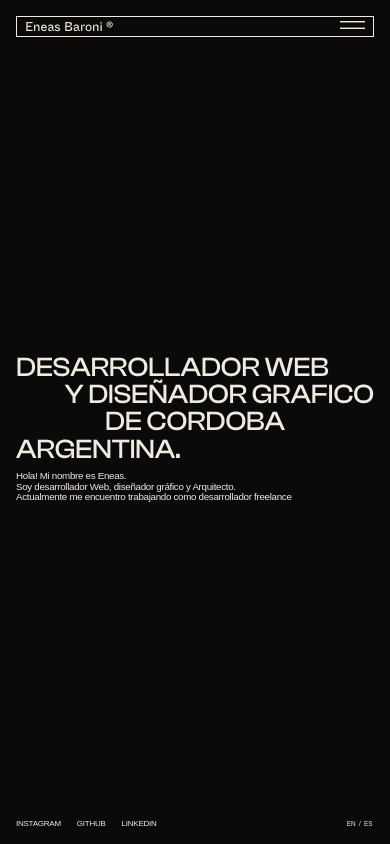
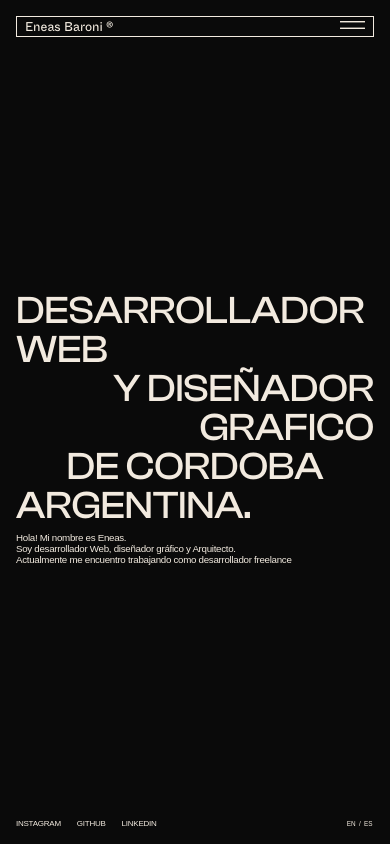
Before and after one commit to eneasbaroni/Portfolio-Eneas, a React (Create React App) app: page / in a window 390 px wide. Built offline with nearby package versions, Linux system fonts and the light colour scheme.

Commit message:
new font

```diff
--- a/src/App.css
+++ b/src/App.css
@@ -139,7 +139,7 @@ input {
 
 @media screen and (max-width: 576px) {
   .h1 {
-    font-size: 7vw;
+    font-size: 10vw;
   }
   .mainText {
     font-size: 2.5vw;
```
